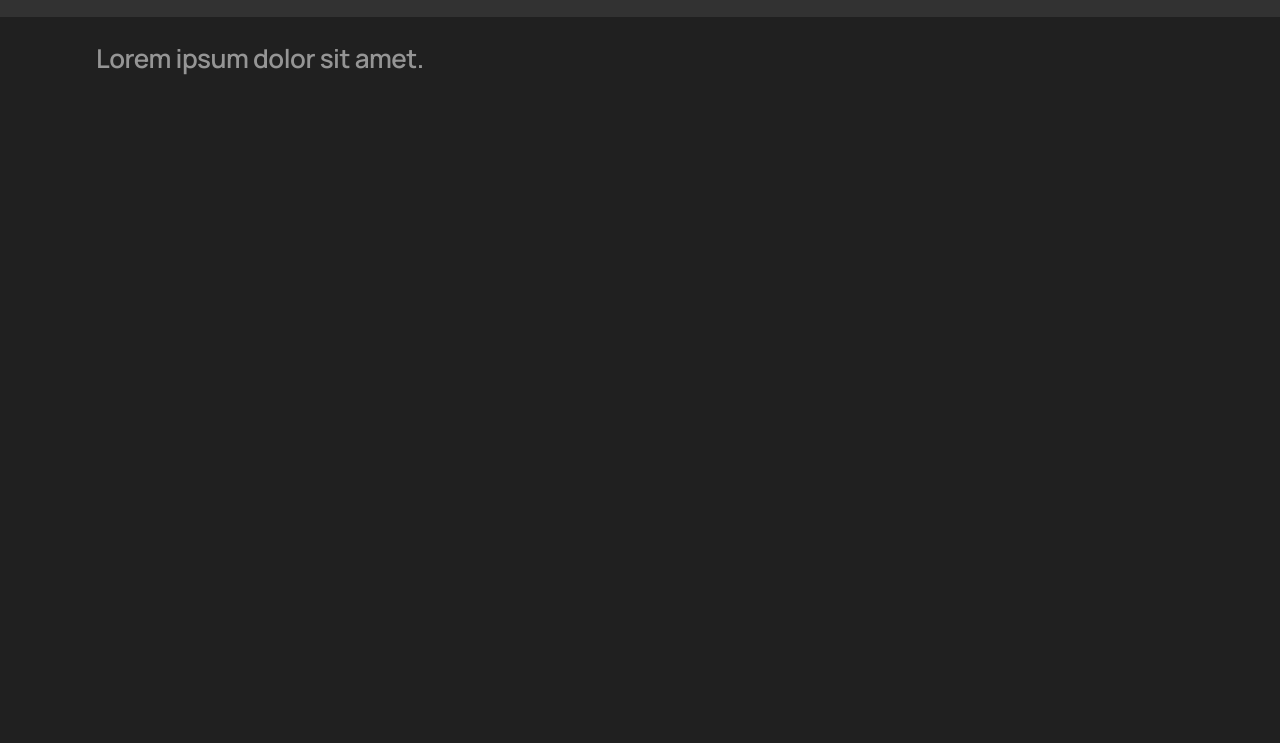
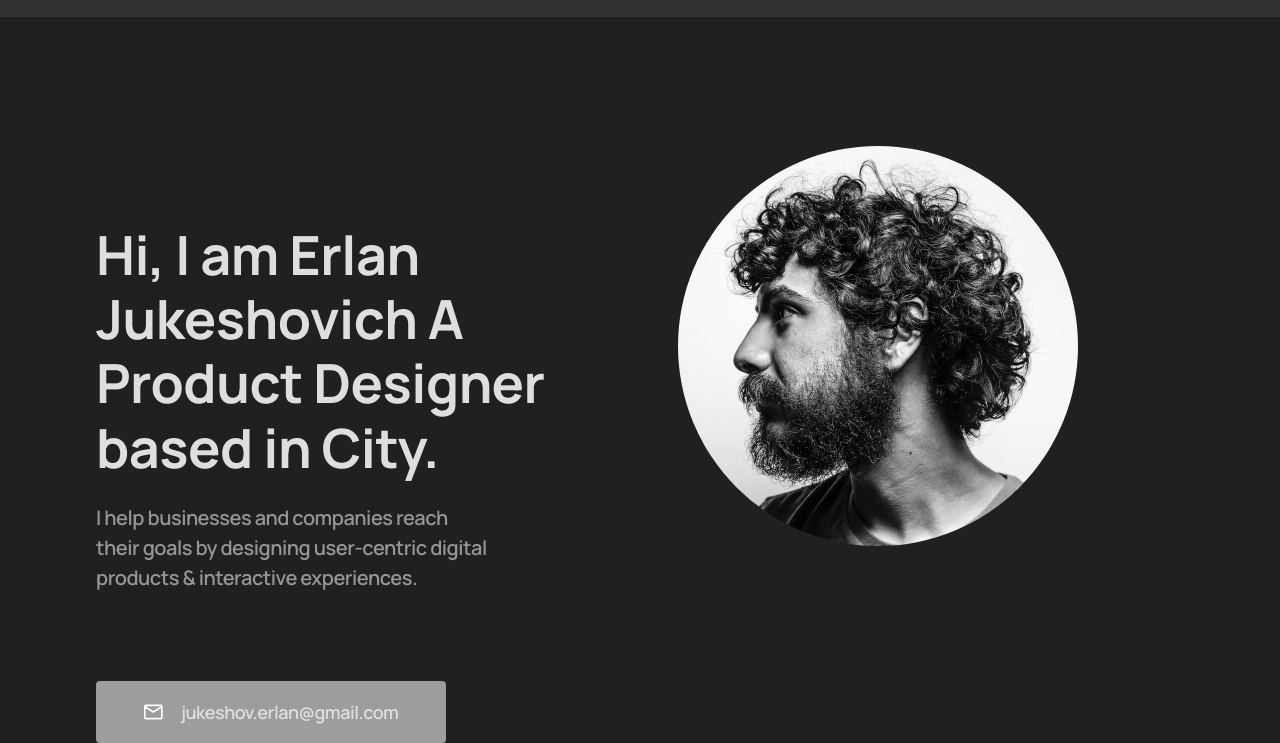
Before and after one commit to jukeshov-erlan/web-design, a plain HTML site: page index.html in a window 1280 px wide. Shown: the part 64-807 px from the top of the page. Drawn offline with Linux system fonts and the light colour scheme.

Commit message:
feat: create main tag and worked with welcome part of this web site

```diff
--- a/index.html
+++ b/index.html
@@ -20,6 +20,24 @@
         </nav>
       </div>
     </header>
-    <p class="container">Lorem ipsum dolor sit amet.</p>
+    <main class="main">
+      <section class="welcome">
+        <div class="container">
+          <div class="welcome__desc">
+            <h1 class="welcome__title">
+              Hi, I am Erlan Jukeshovich A Product Designer based in City.
+            </h1>
+            <p class="welcome__text">
+              I help businesses and companies reach their goals by designing
+              user-centric digital products & interactive experiences.
+            </p>
+            <a href="mailto:jukeshov.erlan@gmail.com" class="btn welcome__btn"
+              >jukeshov.erlan@gmail.com</a
+            >
+          </div>
+          <img src="./images/me.jpg" alt="my-photo" class="welcome__img" />
+        </div>
+      </section>
+    </main>
   </body>
 </html>
--- a/scss/_globals.scss
+++ b/scss/_globals.scss
@@ -1,6 +1,40 @@
-@use 'functions' as *;
+@use "functions" as *;
+@use "variables" as *;
 
 .container {
   max-width: rem(1250);
-  margin-inline: rem(96);
+  margin-inline: auto;
+  padding-inline: rem(96);
 }
+
+a {
+  color: $header-link-color;
+  text-decoration: none;
+  transition: opacity .3s;
+}
+
+a:hover {
+  opacity: 0.8;
+}
+
+.btn {
+  display: inline-flex;
+  align-items: center;
+  padding: rem(16) rem(48);
+
+  font-size: rem(18);
+  background-color: #9d9d9d;
+  border-radius: rem(4);
+  gap: rem(16);
+
+  &::before {
+    content: "";
+    display: inline-block;
+    background-repeat: no-repeat;
+    background-size: contain;
+    background-image: url("../images/mail.svg");
+    width: rem(21);
+    height: rem(16);
+    color: #fff;
+  }
+}
--- a/scss/_header.scss
+++ b/scss/_header.scss
@@ -1,17 +1,16 @@
-@use 'variables' as *;
-@use 'functions' as *;
-@use 'globals' as *;
-
+@use "variables" as *;
+@use "functions" as *;
+@use "globals" as *;
 
 .header {
   background-color: $header-background;
   padding-block: rem(20);
 
-
   .container {
     display: flex;
     align-items: center;
     justify-content: space-between;
+    margin-inline: auto;
   }
 
   .logo {
@@ -30,6 +29,5 @@
   &__link {
     font-weight: 700;
     font-size: rem(18);
-    color: $link-color;
   }
 }
--- /dev/null
+++ b/scss/_main.scss
@@ -0,0 +1,40 @@
+@use "functions" as *;
+@use "variables" as *;
+
+.main {
+  margin-top: rem(129);
+  .welcome {
+    .container {
+      display: flex;
+      justify-content: space-between;
+    }
+
+    &__desc {
+      margin-top: rem(31);
+    }
+
+    &__title {
+      width: rem(500);
+      font-weight: 700;
+      font-size: rem(54);
+      line-height: 1.19;
+      color: $header-link-color;
+      margin-bottom: rem(24);
+    }
+
+    &__text {
+      width: rem(395);
+      font-weight: 600;
+      font-size: rem(20);
+      line-height: 150%;
+      margin-bottom: rem(88);
+    }
+
+    &__img {
+      width: rem(400);
+      height: rem(400);
+      border-radius: 50%;
+      margin-right: rem(106);
+    }
+  }
+}
--- a/scss/_variables.scss
+++ b/scss/_variables.scss
@@ -2,5 +2,5 @@ $background-color: #202020;
 
 $main-font: "Manrope", sans-serif;
 $main-color: #959595;
-$link-color: #DEDEDE;
+$header-link-color: #dedede;
 $header-background: #323232;
--- a/scss/style.scss
+++ b/scss/style.scss
@@ -1,6 +1,7 @@
 @use "variables" as *;
 @use "functions" as *;
 @use "header" as *;
+@use "main" as *;
 @import url("https://fonts.googleapis.com/css2?family=Manrope:wght@200..800&display=swap");
 
 body {
@@ -18,6 +19,6 @@ body {
 }
 
 a {
-  color: $link-color;
+  color: $header-link-color;
   text-decoration: none;
 }
```
Also changed, not shown: css/style.css, 1 other file.
